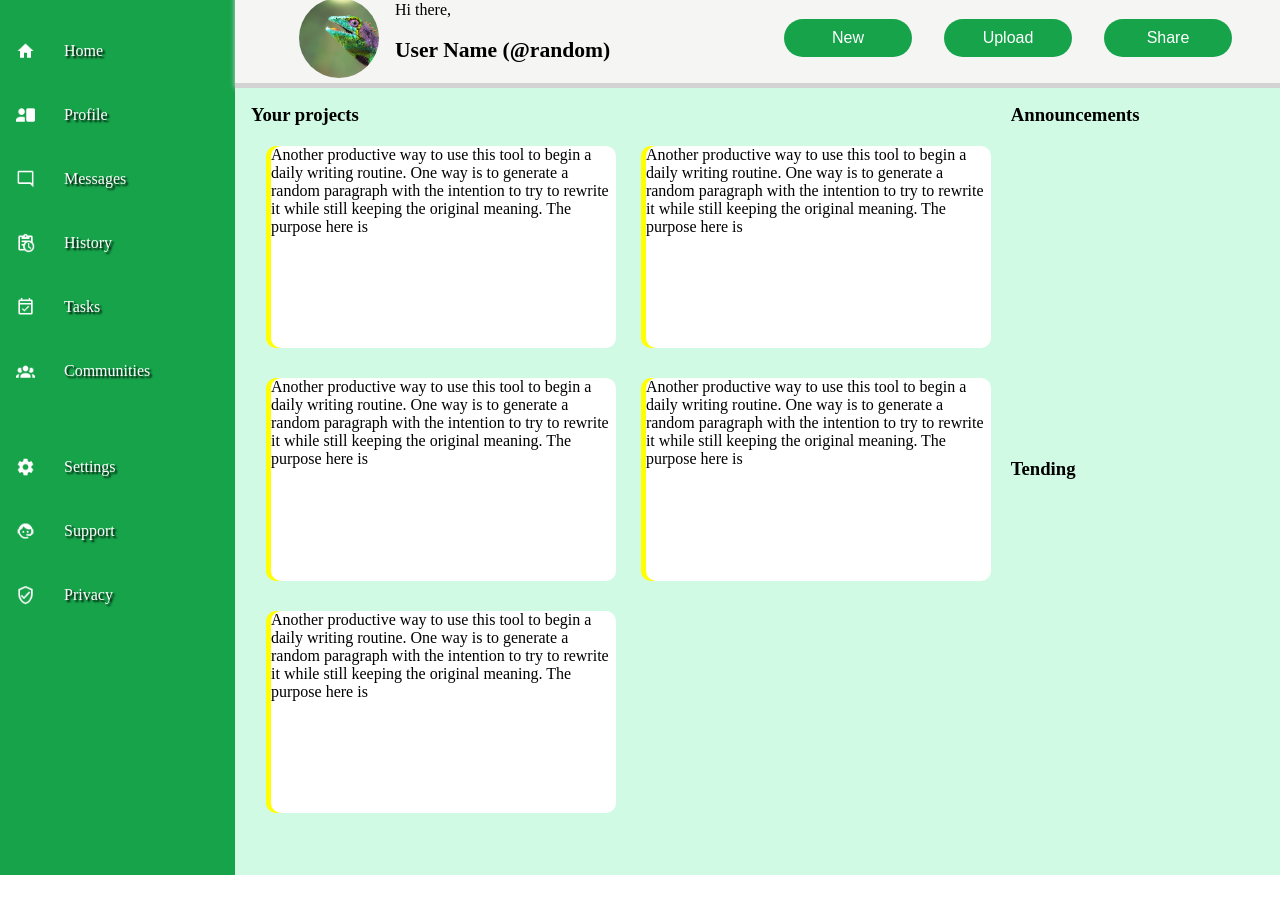
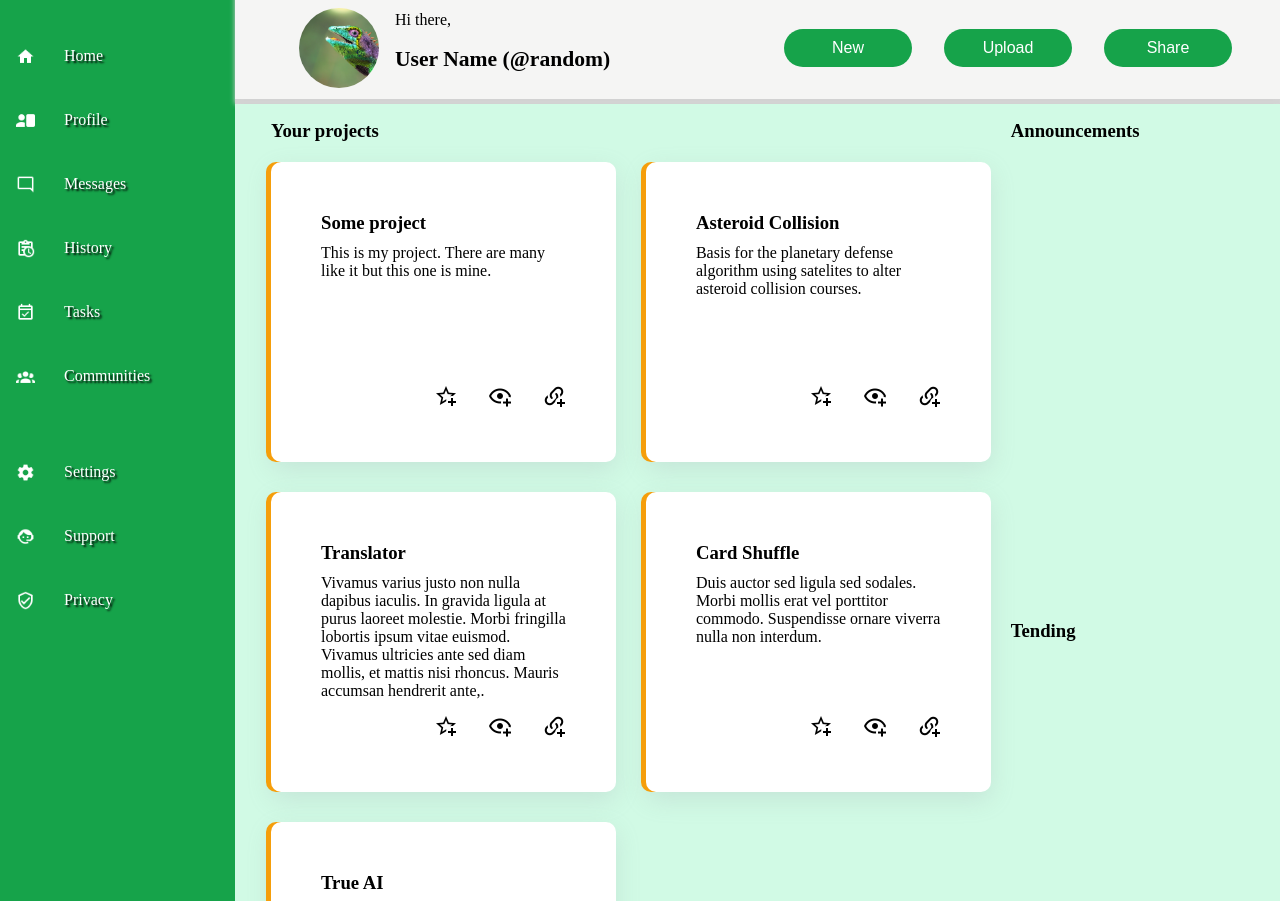
Before and after one commit to Larcherm/Admin-Dashboard, a plain HTML site: page index.html in a window 1280 px wide. Shown: the part 87-988 px from the top of the page. Before the commit the page ends 962 px from the top, so only its background shows below. Drawn offline with Linux system fonts and the light colour scheme.

Commit message:
Add project cards layout

```diff
--- a/index.html
+++ b/index.html
@@ -95,38 +95,59 @@
                 <h3 class="content-title projects-title">Your projects</h3>
                 <div class="cards-container">
                     <div class="card">
-                        <p>Another productive way to use this tool to begin a daily writing routine.
-                            One way is to generate a random paragraph with the intention to try to
-                            rewrite it while still keeping the original meaning. The purpose here is
-
-                        </p>
+                        <h3 class="card-title">Some project</h3>
+                        <p>This is my project. There are many like it but this one is mine.</p>
+                        <ul class="card-list">
+                            <li><img src="assets/dashboard-symbols/star.png" alt="favorite symbol"></li>
+                            <li><img src="assets/dashboard-symbols/eye.png" alt="watch symbol"></li>
+                            <li><img src="assets/dashboard-symbols/link.png" alt="link symbol"></li>
+                        </ul>
                     </div>
                     <div class="card">
-                        <p>Another productive way to use this tool to begin a daily writing routine.
-                            One way is to generate a random paragraph with the intention to try to
-                            rewrite it while still keeping the original meaning. The purpose here is
-
+                        <h3 class="card-title">Asteroid Collision</h3>
+                        <p>Basis for the planetary defense algorithm using satelites to alter asteroid collision
+                            courses.
                         </p>
+                        <ul class="card-list">
+                            <li><img src="assets/dashboard-symbols/star.png" alt="favorite symbol"></li>
+                            <li><img src="assets/dashboard-symbols/eye.png" alt="watch symbol"></li>
+                            <li><img src="assets/dashboard-symbols/link.png" alt="link symbol"></li>
+                        </ul>
                     </div>
                     <div class="card">
-                        <p>Another productive way to use this tool to begin a daily writing routine.
-                            One way is to generate a random paragraph with the intention to try to
-                            rewrite it while still keeping the original meaning. The purpose here is
-
+                        <h3 class="card-title">Translator</h3>
+                        <p>Vivamus varius justo non nulla dapibus iaculis. In gravida ligula at
+                            purus laoreet molestie. Morbi fringilla lobortis ipsum vitae euismod.
+                            Vivamus ultricies ante sed diam mollis, et mattis nisi rhoncus. Mauris
+                            accumsan hendrerit ante,.
                         </p>
+                        <ul class="card-list">
+                            <li><img src="assets/dashboard-symbols/star.png" alt="favorite symbol"></li>
+                            <li><img src="assets/dashboard-symbols/eye.png" alt="watch symbol"></li>
+                            <li><img src="assets/dashboard-symbols/link.png" alt="link symbol"></li>
+                        </ul>
                     </div>
                     <div class="card">
-                        <p>Another productive way to use this tool to begin a daily writing routine.
-                            One way is to generate a random paragraph with the intention to try to
-                            rewrite it while still keeping the original meaning. The purpose here is
-
+                        <h3 class="card-title">Card Shuffle</h3>
+                        <p>Duis auctor sed ligula sed sodales. Morbi mollis erat vel porttitor
+                            commodo. Suspendisse ornare viverra nulla non interdum.
                         </p>
+                        <ul class="card-list">
+                            <li><img src="assets/dashboard-symbols/star.png" alt="favorite symbol"></li>
+                            <li><img src="assets/dashboard-symbols/eye.png" alt="watch symbol"></li>
+                            <li><img src="assets/dashboard-symbols/link.png" alt="link symbol"></li>
+                        </ul>
                     </div>
                     <div class="card">
-                        <p>Another productive way to use this tool to begin a daily writing routine.
-                            One way is to generate a random paragraph with the intention to try to
-                            rewrite it while still keeping the original meaning. The purpose here is
+                        <h3 class="card-title">True AI</h3>
+                        <p>Careful with this one, it could wreck havoc if unleashed on the internet. Still needs
+                            proper testing but it could change everything.
                         </p>
+                        <ul class="card-list">
+                            <li><img src="assets/dashboard-symbols/star.png" alt="favorite symbol"></li>
+                            <li><img src="assets/dashboard-symbols/eye.png" alt="watch symbol"></li>
+                            <li><img src="assets/dashboard-symbols/link.png" alt="link symbol"></li>
+                        </ul>
                     </div>
                 </div>
             </div>
--- a/style.css
+++ b/style.css
@@ -4,6 +4,8 @@
     margin: 0;
 }
 
+/* html, body{min-height:100%;}
+body{height:100vh;} */
 
 ul {
     list-style-type: none;
@@ -11,7 +13,6 @@ ul {
 
 .main-container {
     min-height: 100vh;
-    min-width: 100vw;
     background-color: #d4d4d4;
     display: grid;
     grid-template-columns: minmax(235px, 15%) minmax(0, 1fr);
@@ -48,6 +49,7 @@ ul {
 
 .logo-img{
     height: 100%;
+    max-height: 100%;
 }
 
 .dashboard ul {
@@ -179,6 +181,7 @@ input[type="search"] {
     display: flex;
     justify-content: start;
     align-items: end;
+    padding-left: 20px;
 }
 
 .cards-container {
@@ -191,11 +194,25 @@ input[type="search"] {
 }
 
 .card {
+    display: flex;
+    flex-direction: column;
+    justify-content: center;
+    gap: 10px;
     background-color: white;
     border: none;
     border-radius: 10px;
-    box-shadow: -5px 0 yellow;
+    box-shadow: -5px 0 #f59e0b,
+    rgba(149, 157, 165, 0.2) 0px 8px 24px;
+    padding: 50px;
 }
+
+.card-list {
+    display: flex;
+    justify-content: end;
+    margin-top: auto;
+    gap: 30px;
+}
+
 .announcements {
     grid-column: 2;
     grid-row: 1 / 2;
@@ -206,5 +223,4 @@ input[type="search"] {
 .trending {
     grid-column: 2;
     grid-row: 2;
-
 }
```
Also changed, not shown: assets/dashboard-symbols/eye.png (added), assets/dashboard-symbols/link.png (added), assets/dashboard-symbols/star.png (added).
